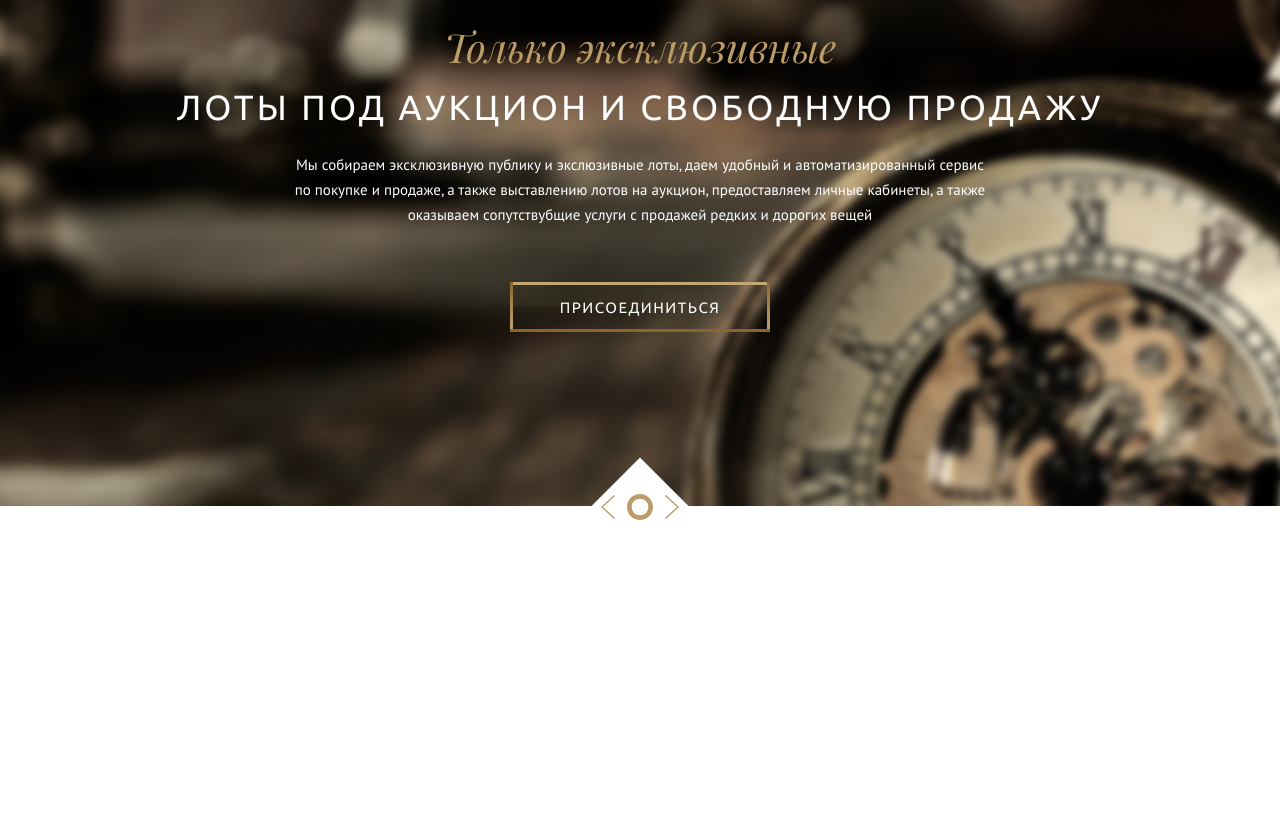
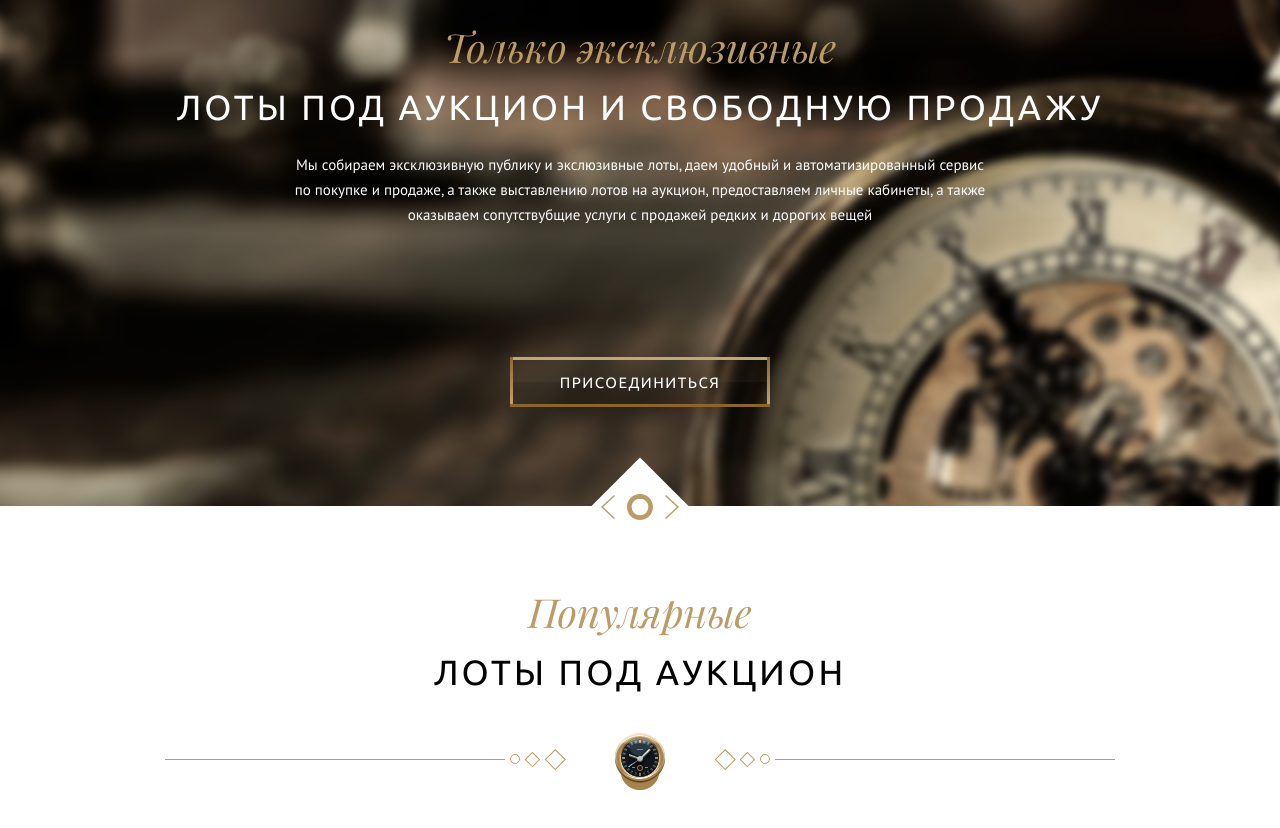
Before and after one commit to Aandi1989/Luxtrader, a website built with Parcel: page src/index.html in a window 1280 px wide. Shown: the part 78-906 px from the top of the page. Before the commit the page ends 800 px from the top, so only its background shows below. Built offline with nearby package versions, Linux system fonts and the light colour scheme.

Commit message:
Block lots before slider

```diff
--- a/src/index.html
+++ b/src/index.html
@@ -104,6 +104,30 @@
                     <div class="controlMainSlider__arrow controlMainSlider__arrow_next"> <img src="./static/images/icons/arrow2.svg" alt=""></div>
                 </div>
             </div>
+            <div class="lots">
+                <div class="lots__container _container">
+                    <div class="lots__header blockHeader">
+                        <div class="blockHeader__title title">
+                            <div class="title__item">Популярные</div>
+                            <div class="title__main">лоты Под аукцион</div>
+                        </div>
+                        <div class="blockHeader__decor blockDecor">
+                            <div class="blockDecor__items">
+                                <span></span>
+                            </div>
+                            <div class="blockDecor__icon">
+                                <img src="./static/images/icons/watchIcon.png" alt="">
+                            </div>
+                            <div class="blockDecor__items">
+                                <span></span>
+                            </div>
+                        </div>
+                    </div>
+                    <div class="lots__slider">
+
+                    </div>
+                </div>
+            </div>
         </main>
         <footer class="footer"></footer>
     </div>
--- a/src/script/index.js
+++ b/src/script/index.js
@@ -1,7 +1,9 @@
+// userIcon
 let userIcon = document.querySelector('.userHeader__icon')
 userIcon.addEventListener('click', function(e){
     let userMenu = document.querySelector('.userHeader__menu');
     userMenu.classList.toggle('_active');
+
 })
 
 document.documentElement.addEventListener('click', function(e){
@@ -10,14 +12,17 @@ document.documentElement.addEventListener('click', function(e){
         userMenu.classList.remove('_active')
     }
 });
+// ------------------------
 
+// BurgerMenu icon
 let iconMenu = document.querySelector('.iconMenu')
 let menuBody = document.querySelector('.menu__body')
 iconMenu.addEventListener('click', function(e){
     iconMenu.classList.toggle('_active');
-    menuBody.classList.toggle('_active')
+    menuBody.classList.toggle('_active');
+    document.body.classList.toggle('_lock')
 })
-
+// ---------------------
 
 // ibg function
 function ibg(){
--- a/src/styles/index.scss
+++ b/src/styles/index.scss
@@ -27,7 +27,7 @@ $md4: 480px;
 body {
   color: #000;
   font-size: 14px;
-  font-family:$fontfamily ;
+  font-family: $fontfamily ;
 
   &._lock {
     overflow: hidden;
@@ -40,50 +40,65 @@ body {
   }
 }
 
-._ibg{
+// -------------------------------------
+._ibg {
   background-repeat: no-repeat;
   background-size: cover;
   background-position: center;
-  img{display: none;}
+
+  img {
+    display: none;
+  }
 }
 
-.btn{
+// -------------------------------------
+.btn {
   position: relative;
   display: inline-block;
-  &:before,&:after{
-    content:'';
+
+  &:before,
+  &:after {
+    content: '';
     position: absolute;
-    left:0;
+    left: 0;
     height: 3px;
     width: 100%;
   }
+
   &:before {
     top: 0;
-    background-color:rgb(194,166,116);
+    background-color: rgb(194, 166, 116);
   }
-  &:after{
-    bottom:0;
-    background-color:rgb(141,100,46);
+
+  &:after {
+    bottom: 0;
+    background-color: rgb(141, 100, 46);
   }
-  &__body{
-    &:before,&:after{
-      content:"";
+
+  &__body {
+
+    &:before,
+    &:after {
+      content: "";
       position: absolute;
       top: 0;
       height: 100%;
       width: 3px;
-      background-image:linear-gradient(to top,rgb(194,166,116),rgb(141,100,46) );
+      background-image: linear-gradient(to top, rgb(194, 166, 116), rgb(141, 100, 46));
     }
-    &:before{
+
+    &:before {
       left: 0;
 
     }
-    &:after{
+
+    &:after {
       right: 0;
     }
-    span{
+
+    span {
       min-height: 50px;
-      color:#fff;
+      color: #fff;
       font-size: 15px;
       letter-spacing: 1.5px;
       text-transform: uppercase;
@@ -93,8 +108,9 @@ body {
       align-items: center;
       padding: 0px 50px;
       position: relative;
-      &:after{
-        content:'';
+
+      &:after {
+        content: '';
         height: 50%;
         transition: all 0.3s ease 0s;
         background-image: linear-gradient(to top, #bb9c66 0%, rgba(187, 156, 102, 0) 100%);
@@ -106,17 +122,97 @@ body {
       }
     }
   }
-    @media (min-width:$md2){
-      &:hover{
-        .btn__body span{
-          &:after {
-            height:100%;
-            opacity: 0.3;
-          }
+
+  @media (min-width:$md2) {
+    &:hover {
+      .btn__body span {
+        &:after {
+          height: 100%;
+          opacity: 0.3;
         }
       }
     }
+  }
 }
+
+// -------------------------------------
+.blockHeader {
+  &__title {
+    margin: 0px 0px 20px 0px;
+  }
+
+  &__decor {}
+}
+
+.blockDecor {
+  display: flex;
+  align-items: center;
+  &__items {
+    flex: 1 1 auto;
+    display: flex;
+    align-items:center;
+    &:before {
+      content: '';
+      width: 100%;
+      height: 1px;
+      flex: 1 1 auto;
+      background-color: #bb9c66;
+    }
+    &:after {
+      content: '';
+      width: 14.5px;
+      height: 14.5px;
+      flex: 0 0 14.5px;
+      border: 1px solid #bb9c66;
+      transform: rotate(45deg);
+      margin: 0px 5px;
+    }
+    span {
+      display:flex;
+      align-items:center;
+      margin: 0 5px;
+      &:before {
+        content: '';
+        width: 10px;
+        flex: 0 0 10px;
+        height: 10px;
+        border-radius: 50%;
+        border: 1px solid #bb9c66;
+      }
+      &:after {
+        content: '';
+        width: 10.8px;
+        height: 10.8px;
+        margin:0px 0px 0px 7px;
+        flex: 0 0 10.8px;
+        border: 1px solid #bb9c66;
+        transform: rotate(45deg);
+      }
+    }
+    &:last-child{
+      flex-direction: row-reverse;
+      span{
+        flex-direction: row-reverse;
+        &:after{
+          margin:0px 7px 0px 0px;
+        }
+      }
+    }
+  }
+
+  &__icon {
+    flex: 0 0 145px;
+    text-align: center;
+    img{
+      max-width: 100%;
+    }
+    @media (max-width:$md3){
+      flex: 0 0 95px;
+    }
+  }
+}
+
+// -------------------------------------
 
 //</Обнуление, общие параметры>
 
@@ -157,6 +253,7 @@ body {
     width: 144px;
     position: relative;
     z-index: 2;
+
     @media (max-width:$md3) {
       position: absolute;
       left: 50%;
@@ -185,7 +282,7 @@ body {
       left: 0;
       top: 0;
       overflow: auto;
-      padding:100px 0px 20px 0px;
+      padding: 100px 0px 20px 0px;
       opacity: 0;
       visibility: hidden;
       text-align: center;
@@ -202,8 +299,9 @@ body {
         width: 100%;
         height: 75px;
       }
-      &._active{
-        opacity:1;
+
+      &._active {
+        opacity: 1;
         visibility: visible;
         transition: opacity 0.3s ease 0s, visibility 0.3s ease 0s;
       }
@@ -263,7 +361,7 @@ body {
       position: absolute;
       width: 100%;
       height: 2px;
-      background-color:rgb(184,152,98);
+      background-color: rgb(184, 152, 98);
 
       &:first-child {
         top: 0px;
@@ -296,9 +394,10 @@ body {
 .actionsHeader {
   display: flex;
   align-items: center;
+
   &__region {
     @extend .menu__link;
-    position:relative;
+    position: relative;
     z-index: 2;
     padding: 0px 0px 0px 40px;
     line-height: 18px;
@@ -308,22 +407,26 @@ body {
 
     @media (max-width:$md2) {
       padding: 0px 0px 0px 31px;
+
       span {
         display: none;
       }
     }
-    @media (max-width:$md3){
+
+    @media (max-width:$md3) {
       display: none;
     }
   }
 
-  &__region_v{
+  &__region_v {
     display: none;
-    @media (max-width:$md3){
-      padding:0px 0px 0px 40px;
-      margin:50px 0px 0px 0px;
+
+    @media (max-width:$md3) {
+      padding: 0px 0px 0px 40px;
+      margin: 50px 0px 0px 0px;
       display: inline-block;
-      span{
+
+      span {
         display: block;
       }
     }
@@ -331,6 +434,7 @@ body {
 
   &__user {
     margin: 0px 0px 0px 30px;
+
     @media (max-width:$md2) {
       margin: 0px 0px 0px 15px;
     }
@@ -340,7 +444,7 @@ body {
 
 .userHeader {
   &__icon {
-    position:relative;
+    position: relative;
     z-index: 2;
     cursor: pointer;
   }
@@ -354,7 +458,8 @@ body {
     top: 88px;
     right: 0;
     padding: 20px;
-    min-width:176px;
+    min-width: 176px;
+
     li {
       margin: 0px 0px 8px 0px;
 
@@ -398,43 +503,52 @@ body {
       }
     }
   }
-  @media (max-width:$md3){
-    &__menu{
+
+  @media (max-width:$md3) {
+    &__menu {
       width: 100%;
     }
   }
 }
-.swiper-slide{
-  height: auto; /*при помощи этого св-ва растянул все слайды на высоту наибольшего*/
-  @media (max-width:$md3){
-    height: 100%; /*прекращает растягивать слайды и позволяет начать работать autoHight(см параметры swiper в js) */
+
+// ------------------------------------------------------------------
+
+.swiper-slide {
+  height: auto;
+
+  /*при помощи этого св-ва растянул все слайды на высоту наибольшего*/
+  @media (max-width:$md3) {
+    height: 100%;
+    /*прекращает растягивать слайды и позволяет начать работать autoHight(см параметры swiper в js) */
   }
 }
+
 .mainSlider {
   position: relative;
+
   // .swiper-wrapper{  /* должно было растянуть все слайды до высоты наибольшего но у меня не сработало */
   //   align-items:stretch;
   // }
-  &__body {
+  &__body {}
 
-  }
   &__item {}
+
   &__control {
     position: absolute;
     left: 50%;
     bottom: 0px;
     width: 100px;
     height: 100px;
-    transform: translate(-50%,50%);
+    transform: translate(-50%, 50%);
     display: flex;
     justify-content: center;
-    align-items:center;
+    align-items: center;
 
     z-index: 1;
 
-    &::after{
-      content:'';
-      background-color:#fff;
+    &::after {
+      content: '';
+      background-color: #fff;
       position: absolute;
       width: 70%;
       height: 70%;
@@ -444,15 +558,24 @@ body {
     }
   }
 }
+
 .itemMainSlider {
   text-align: center;
-  padding:30px 0px 100px 0px;
+  padding: 30px 0px 100px 0px;
   position: relative;
+
   &__content {
     position: relative;
     z-index: 2;
+    height: 100%;
   }
-  &__container {}
+
+  &__container {
+    display: flex;
+    flex-direction: column;
+    align-items: center;
+    height: 100%;
+  }
 
   &__bg {
     position: absolute;
@@ -461,26 +584,32 @@ body {
     top: -1px;
     left: 0;
   }
-  &__text{
-    color:#fff;
+
+  &__text {
+    color: #fff;
     font-size: 15px;
     line-height: 25px;
     max-width: 700px;
-    margin:25px auto 0 auto;
+    margin: 25px auto 0 auto;
+    flex: 1 1 auto;
   }
-  &__btn{
-    margin:55px 0px 0px 0px;
+
+  &__btn {
+    margin: 55px 0px 0px 0px;
   }
 }
 
 .title {
+  text-align: center;
+
   &__item {
-    font-family:'Playfair Display';
+    font-family: 'Playfair Display';
     font-style: italic;
     color: #bb9c66;
     font-size: 40px;
-    margin:0px 0px 20px/40px * 1em 0px;
+    margin: 0px 0px 20px/40px * 1em 0px;
   }
+
   &__main {
     font-size: 35px;
     line-height: calc(40 / 35);
@@ -488,15 +617,18 @@ body {
     font-family: 'Ubuntu';
     letter-spacing: 3.2px;
     font-weight: 500;
-    &_w{
-      color:#fff;
+
+    &_w {
+      color: #fff;
     }
-    &_regular{
+
+    &_regular {
       font-weight: 400;
     }
   }
-  @media (max-width:$md2){
-    &__main{
+
+  @media (max-width:$md2) {
+    &__main {
       font-size: 30px;
     }
   }
@@ -506,10 +638,13 @@ body {
   &__arrow {
     position: relative;
     z-index: 2;
-    cursor:pointer;
+    cursor: pointer;
+
     &_prev {}
+
     &_next {}
   }
+
   &__decor {
     position: relative;
     z-index: 2;
@@ -517,6 +652,22 @@ body {
   }
 }
 
+// -------------------------------------------------------------------
+
+.lots {
+  padding: 85px 0px 63px 0px;
+
+  &__container {}
+
+  &__header {
+    margin:0px 0px 40px 0px;
+  }
+
+  &__slider {}
+}
+
+
+
 
 
 //</Основная сетка>
```
Also changed, not shown: src/static/images/icons/watchIcon.png (added).
